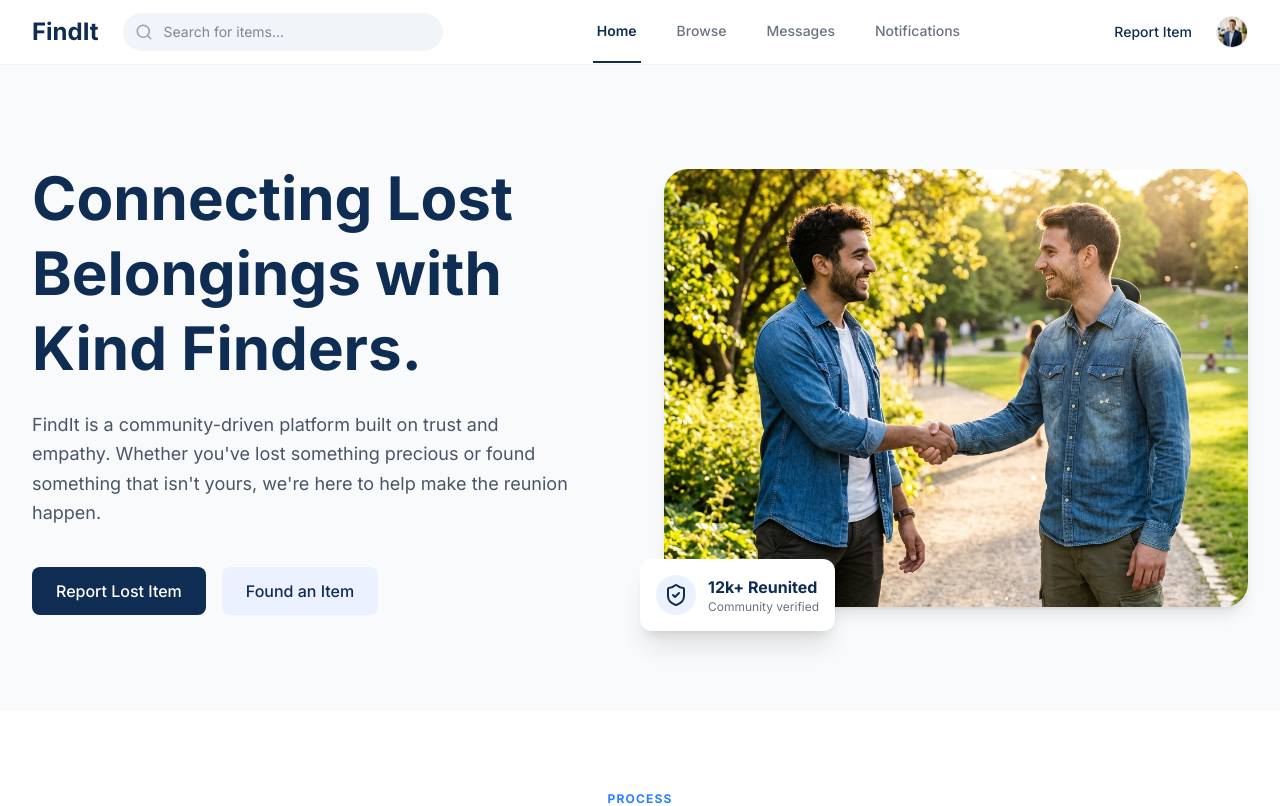
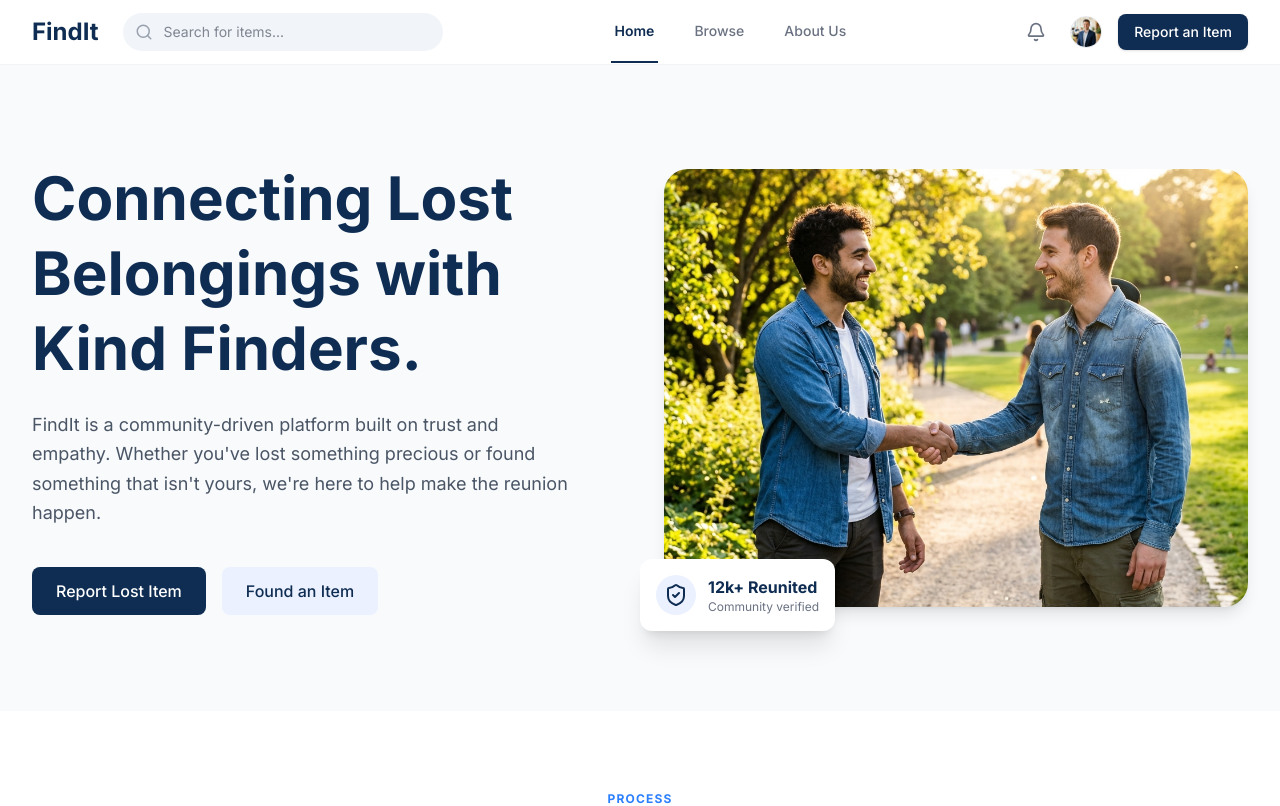
Before and after one commit to qasimhaleem/FindIt, a React (Vite) app in the folder client/: page / in a window 1280 px wide. Shown: the top 806 px of the page. Built offline with nearby package versions, Linux system fonts and the light colour scheme.

Commit message:
Browse page done

```diff
--- a/client/src/components/layout/Navbar.jsx
+++ b/client/src/components/layout/Navbar.jsx
@@ -1,6 +1,6 @@
 import React from 'react';
 import { Link, useLocation } from 'react-router-dom';
-import { Search } from 'lucide-react';
+import { Search, Bell } from 'lucide-react';
 import profilePic from '../../assets/profile.png';
 
 const Navbar = () => {
@@ -42,22 +42,22 @@ const Navbar = () => {
             <Link to="/browse" className={getLinkClass('/browse')}>
               Browse
             </Link>
-            <Link to="/messages" className={getLinkClass('/messages')}>
-              Messages
-            </Link>
-            <Link to="/notifications" className={getLinkClass('/notifications')}>
-              Notifications
+            <Link to="/about" className={getLinkClass('/about')}>
+              About Us
             </Link>
           </div>
 
           {/* Right side items */}
-          <div className="flex items-center space-x-6">
-            <Link to="/report" className="hidden sm:block text-sm font-medium text-[#0F2D52] hover:text-blue-700 transition-colors">
-              Report Item
-            </Link>
-            <div className="h-8 w-8 rounded-full overflow-hidden border border-gray-200 cursor-pointer">
+          <div className="flex items-center space-x-4">
+            <button className="text-gray-500 hover:text-[#0F2D52] transition-colors p-2">
+              <Bell size={20} />
+            </button>
+            <div className="h-8 w-8 rounded-full overflow-hidden border border-gray-200 cursor-pointer hidden sm:block">
               <img src={profilePic} alt="User profile" className="h-full w-full object-cover" />
             </div>
+            <Link to="/report" className="hidden md:block bg-[#0F2D52] hover:bg-[#1a3a63] text-white text-sm font-medium px-4 py-2 rounded-lg transition-colors shadow-sm">
+              Report an Item
+            </Link>
           </div>
         </div>
       </div>
```
